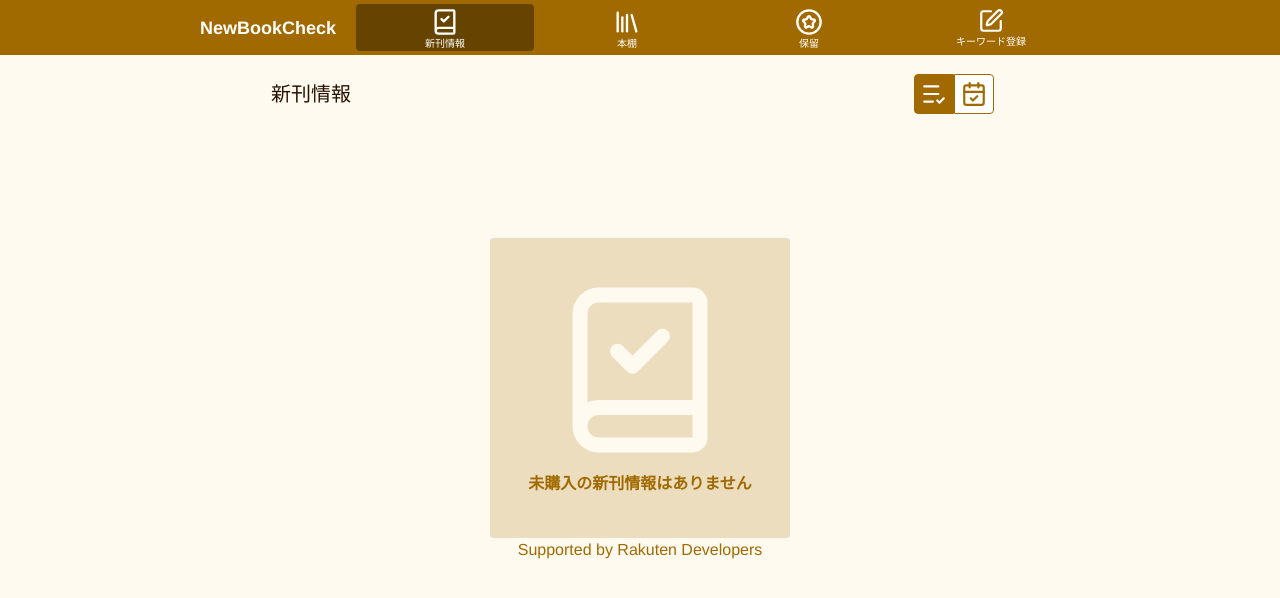
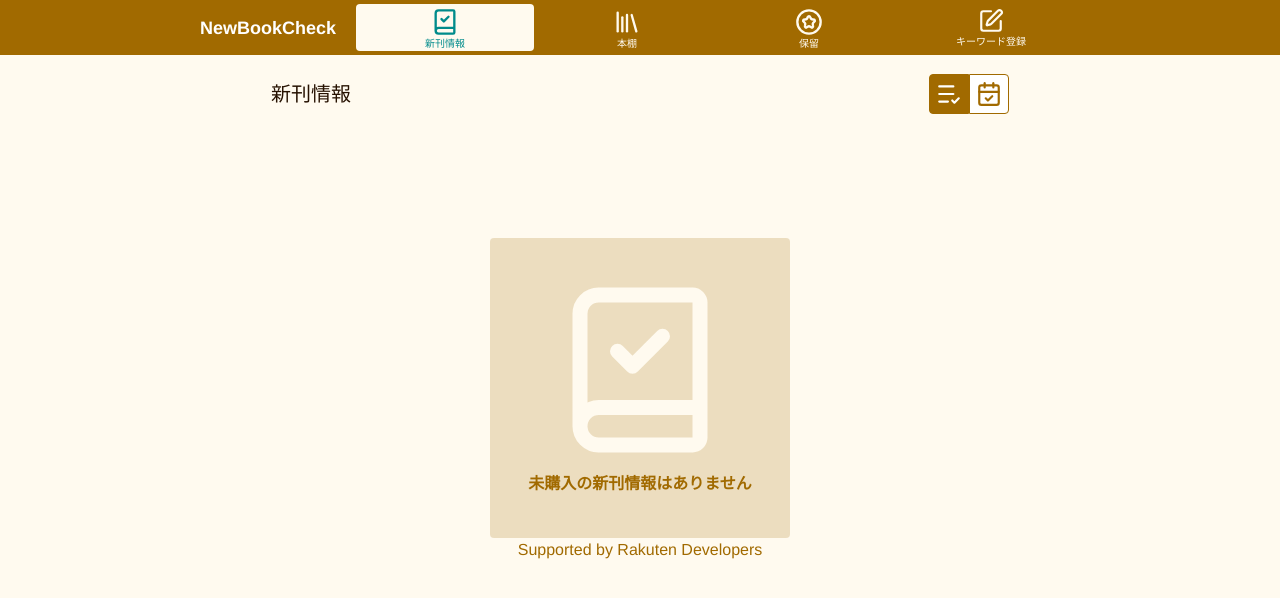
Before and after one commit to 5ecode/study-output-newBookCheck, a Vue app: page / in a window 1280 px wide. Shown: the top 598 px of the page. Built offline with nearby package versions, Linux system fonts and the light colour scheme.

Commit message:
[update] スマホでキーボードを表示させた後に、画面下部に固定しているナビの位置がズレる不具合修正

```diff
--- a/index.html
+++ b/index.html
@@ -8,9 +8,7 @@
   <title>NewBookCheck（テスト版）</title>
 </head>
 <body>
-    <div class="max-w-3xl m-auto pt-15 pb-16 sm:pt-20 sm:pb-2">
-      <div id="app"></div>
-    </div>
+  <div id="app" class="flex flex-col h-dvh overflow-hidden sm:overflow-visible bg-[#fffaef]"></div>
   <script type="module" src="/src/main.ts"></script>
 </body>
 </html>
--- a/src/App.vue
+++ b/src/App.vue
@@ -6,9 +6,9 @@ import { BookCheck, SquarePen, Library, CircleStar } from 'lucide-vue-next';
 /* constant
 ---------------------------------- */
 const route = useRoute();
-const baseStyle = 'flex flex-col items-center w-[25%] sm:w-full pt-[4px] sm:rounded text-white transition';
-const activeStyle = 'bg-[#664400]';
-const hoverStyle = 'hover:bg-white hover:text-[#a16a00]';
+const baseStyle = 'flex flex-col items-center w-[25%] sm:w-full pt-[4px] sm:rounded  transition';
+const activeStyle = 'text-[#008b8b] sm:bg-[#fffaef] font-medium';
+const hoverStyle = 'text-[#a16a00] hover:text-[#008b8b] sm:text-[#fffaef] sm:hover:bg-[#fffaef]';
 
 /* computed
 ---------------------------------- */
@@ -27,11 +27,11 @@ const isEntry = computed(() => route.name === 'Entry');
 </script>
 
 <template>
-  <header class="fixed top-0 inset-x-0 bg-[#a16a00] z-20">
+  <header class="w-full bg-[#a16a00] z-20">
     <div class="flex justify-between items-center max-w-4xl m-auto px-2 py-1 gap-5">
       <h1 class="text-lg text-white font-bold">NewBookCheck</h1>
 
-      <nav aria-label="メインナビゲーション" class="flex inset-x-0 bottom-0 fixed pb-[env(safe-area-inset-bottom)] sm:static sm:grow sm:gap-1 bg-[#a16a00] text-[10px]">
+      <nav aria-label="メインナビゲーション" class="flex inset-x-0 bottom-[env(keyboard-inset-height,0px)] fixed pb-[env(safe-area-inset-bottom)] sm:static sm:grow sm:gap-1 text-[10px] bg-[#fffaef] sm:bg-transparent">
         <RouterLink to="/" :class="[baseStyle, isHome? activeStyle : hoverStyle]" :aria-current="isHome ? 'page' : undefined"><BookCheck :size="28" />新刊情報</RouterLink>
         <RouterLink to="/book-Shelf" :class="[baseStyle, isBookShelf? activeStyle : hoverStyle]" :aria-current="isBookShelf ? 'page' : undefined"><Library :size="28" />本棚</RouterLink>
         <RouterLink to="/wishlist" :class="[baseStyle, isWishlist? activeStyle : hoverStyle]" :aria-current="isWishlist ? 'page' : undefined"><CircleStar :size="28" />保留</RouterLink>
@@ -39,8 +39,11 @@ const isEntry = computed(() => route.name === 'Entry');
       </nav>
     </div>
   </header>
-
-  <RouterView />
+  <main class="flex-1 overflow-y-auto scrolling-touch sm:overflow-visible py-[25px_90px]">
+    <div class="max-w-3xl m-auto px-[15px]">
+      <RouterView />
+    </div>
+  </main>
 </template>
 
 <style scoped>
--- a/src/assets/main.css
+++ b/src/assets/main.css
@@ -4,7 +4,7 @@
 body {
   background: #fffaef;
   color: #261100;
-  font-family: Noto Sans JP,"Helvetica Neue",Arial,"Hiragino Kaku Gothic ProN","Hiragino Sans",Meiryo,sans-serif;
+  font-family: Noto Sans JP, "Helvetica Neue", Arial, "Hiragino Kaku Gothic ProN", "Hiragino Sans", Meiryo, sans-serif;
 }
 
 input:focus-visible {
@@ -13,6 +13,6 @@ input:focus-visible {
 
 a:focus-visible,
 input:focus-visible,
-button:focus-visible{
+button:focus-visible {
   outline-color: #ff907a;
 }
--- a/src/views/BookShelfView.vue
+++ b/src/views/BookShelfView.vue
@@ -64,7 +64,6 @@ const {
 </script>
 
 <template>
-  <div class="px-[15px]">
   <div class="flex justify-between items-center mb-6">
     <h2 class="text-xl font-medium">本棚リスト</h2>
   </div>
@@ -75,7 +74,6 @@ const {
   <template v-else>
     <EmptyState msg="購入した書籍はありません" />
   </template>
-  </div>
 
   <!-- モーダル -->
   <DetaileModal :is-show="isShow" :book="detailTargetBook" @modal-closed="closeDetail">
--- a/src/views/EntryView.vue
+++ b/src/views/EntryView.vue
@@ -193,7 +193,6 @@ async function newBookSearch(keywordSet: KeywordSet[]) {
 </script>
 
 <template>
-  <div class="px-[15px]">
   <div class="flex justify-between items-center mb-6">
     <h2 class="text-xl font-medium ">キーワード登録</h2>
   </div>
@@ -271,7 +270,6 @@ async function newBookSearch(keywordSet: KeywordSet[]) {
     <div v-if="showMsg" @:click="showMsg = !showMsg" class="fixed inset-x-0 bottom-[50%] sm:bottom-0 w-full bg-[#008b8b]/70 text-white text-center">変更を保存しました<span class="fixed right-0 bottom-[50%] sm:bottom-[1px]"><svg xmlns="http://www.w3.org/2000/svg" class="w-5 h-5" fill="none" viewBox="0 0 24 24" stroke="currentColor">
     <path stroke-linecap="round" stroke-linejoin="round" stroke-width="2" d="M6 18L18 6M6 6l12 12" /></svg></span></div>
   </transition>
-  </div>
 </template>
 
 <style scoped>
--- a/src/views/NewBooksView.vue
+++ b/src/views/NewBooksView.vue
@@ -115,19 +115,17 @@ const {
 </script>
 
 <template>
-  <div class="px-[15px]">
-    <div class="flex justify-between items-center mb-6 sm:relative">
-      <h2 class="text-xl font-medium">新刊情報</h2>
+  <div class="flex justify-between items-center mb-6 sm:relative">
+    <h2 class="text-xl font-medium">新刊情報</h2>
 
-      <div class="flex justify-center items-center fixed sm:absolute top-[54px] sm:top-[50%] right-[15px] sm:transform sm:-translate-y-1/2 z-10 text-[#a16a00]">
-        <button @click="viewType = 'index'" :aria-pressed="viewType === 'index'" :class="[baseStyle, 'rounded-l', viewType === 'index'? activeStyle : hoverStyle]" aria-label="一覧"><ListCheck :size="26" /></button>
-        <button @click="viewType = 'calendar'" :aria-pressed="viewType === 'calendar'" :class="[baseStyle, 'rounded-r', viewType === 'calendar'? activeStyle : hoverStyle]" aria-label="カレンダー"><CalendarCheck :size="26" /></button>
-      </div>
+    <div class="flex justify-center items-center fixed sm:absolute top-[54px] sm:top-[50%] right-[15px] sm:right-0 sm:transform sm:-translate-y-1/2 z-10 text-[#a16a00]">
+      <button @click="viewType = 'index'" :aria-pressed="viewType === 'index'" :class="[baseStyle, 'rounded-l', viewType === 'index'? activeStyle : hoverStyle]" aria-label="一覧"><ListCheck :size="26" /></button>
+      <button @click="viewType = 'calendar'" :aria-pressed="viewType === 'calendar'" :class="[baseStyle, 'rounded-r', viewType === 'calendar'? activeStyle : hoverStyle]" aria-label="カレンダー"><CalendarCheck :size="26" /></button>
     </div>
   </div>
 
   <template v-if="booksForDisplay && booksForDisplay.length > 0">
-    <div v-if="viewType === 'index'" class="px-[15px]">
+    <div v-if="viewType === 'index'">
       <BookList :is-home="true" :books="booksForDisplay" @modal-opened="openDetail" />
     </div>
     <template v-if="viewType === 'calendar'">
--- a/src/views/WishlistView.vue
+++ b/src/views/WishlistView.vue
@@ -81,7 +81,6 @@ const {
 </script>
 
 <template>
-  <div class="px-[15px]">
   <div class="flex justify-between items-center mb-6">
     <h2 class="text-xl font-medium">保留リスト</h2>
   </div>
@@ -91,7 +90,6 @@ const {
   <template v-else>
     <EmptyState msg="保留にしている書籍はありません" />
   </template>
-  </div>
 
   <!-- モーダル -->
   <DetaileModal :is-show="isShow" :book="detailTargetBook" @modal-closed="closeDetail">
```
Lines whose indentation alone changed are shown as unchanged.
